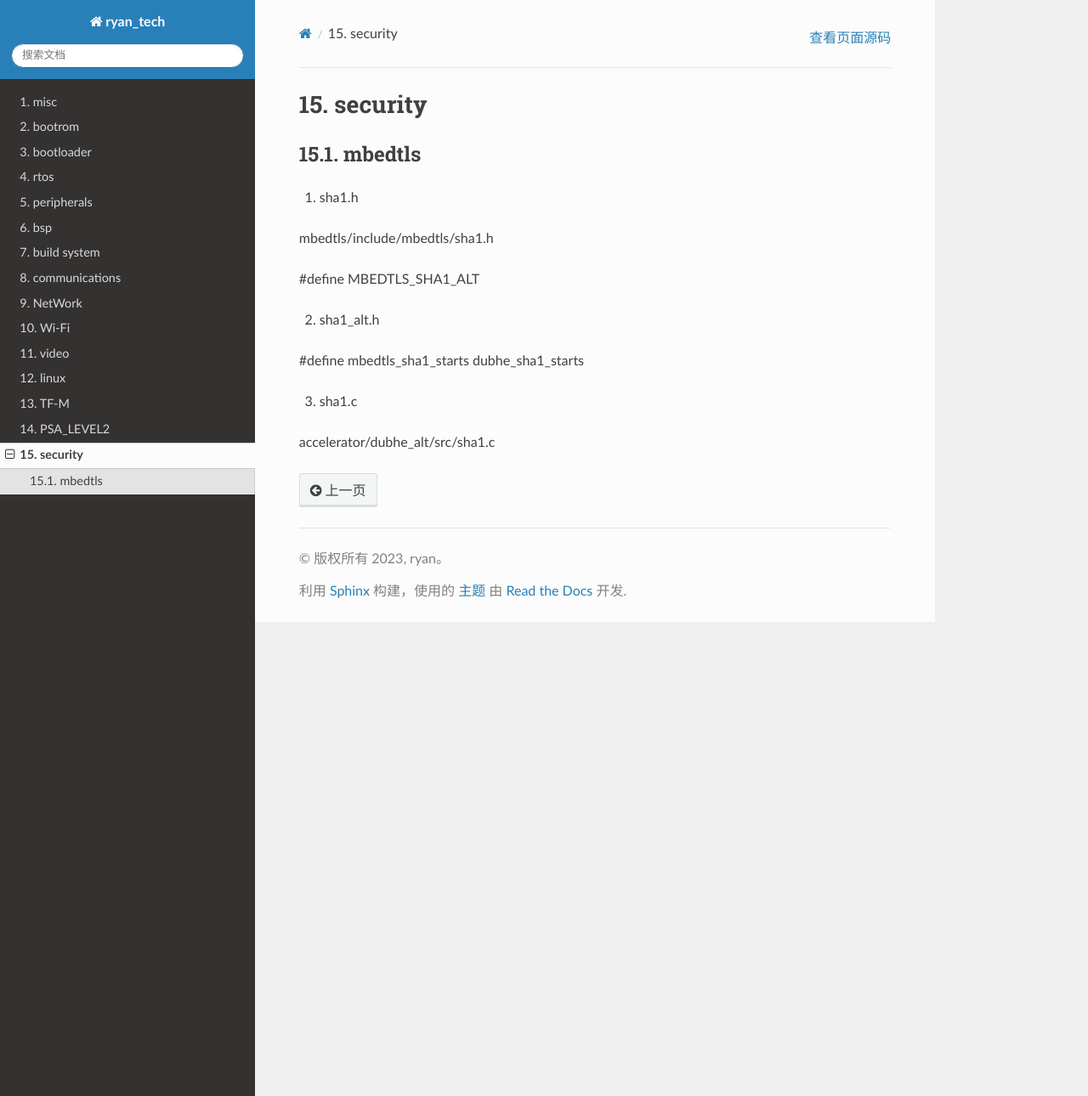
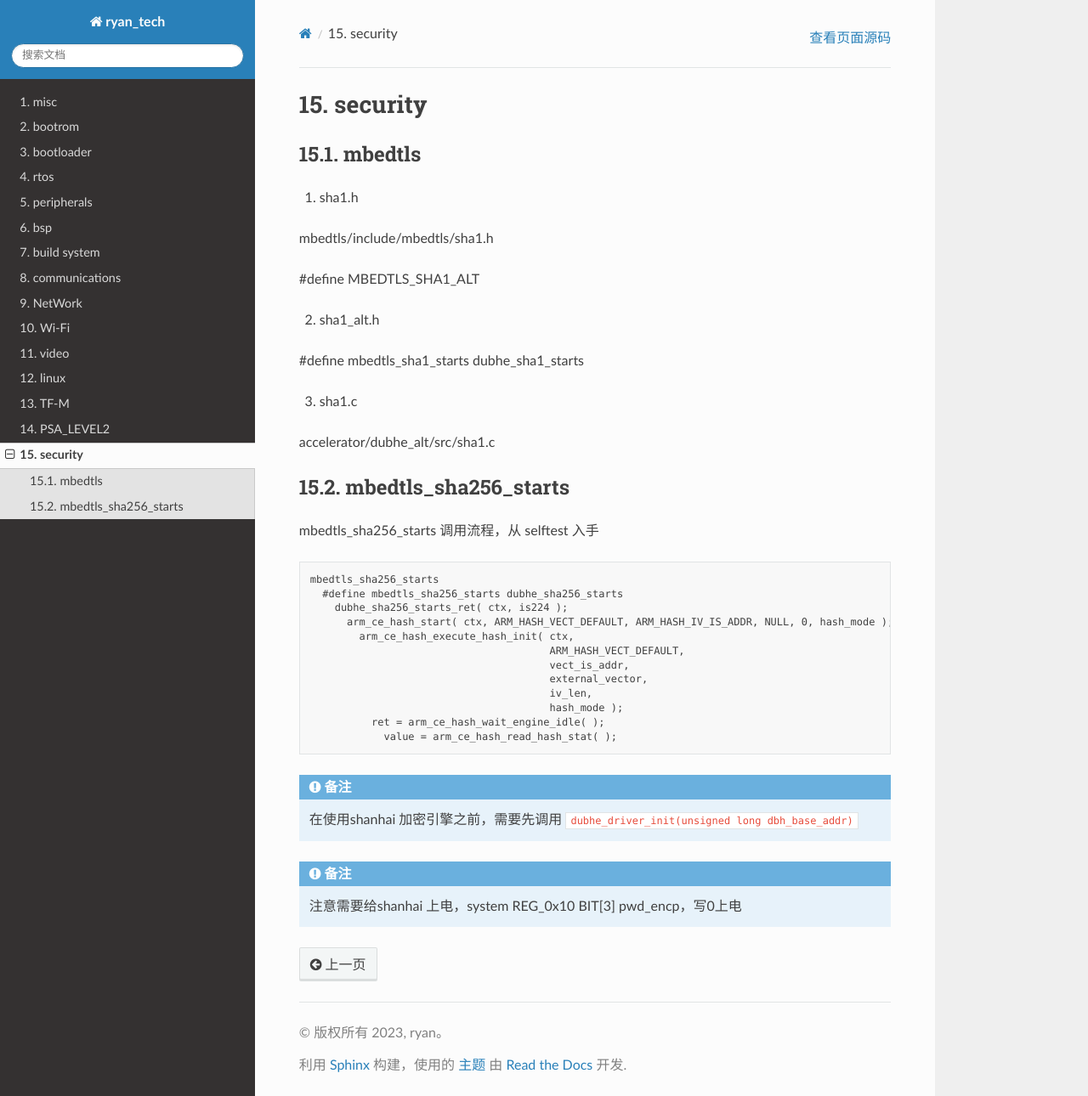
Before and after one commit to BlackTudou/tech_doc, a Sphinx documentation site: the page built from source/security/index.rst, in a window 1280 px wide and 1290 px high. Shown: the whole window at 85% size. Built offline with Sphinx 7.4.7 and the Read the Docs theme 2.0.0, drawn with Linux system fonts in a browser that asks for light colours.

```diff
--- a/source/peripherals/usb/index.rst
+++ b/source/peripherals/usb/index.rst
@@ -11,3 +11,4 @@
    usb_standard_request <usb_standard_request/index>
    usage <usage/index>
    cherry_usb <cherry_usb/index>
+   suspend_and_resume <suspend_and_resume/index>
--- a/source/security/index.rst
+++ b/source/security/index.rst
@@ -18,3 +18,32 @@
 3. sha1.c
 
 accelerator/dubhe_alt/src/sha1.c
+
+
+mbedtls_sha256_starts
+===========================
+
+mbedtls_sha256_starts 调用流程，从 selftest 入手
+
+.. code-block:: text
+
+    mbedtls_sha256_starts
+      #define mbedtls_sha256_starts dubhe_sha256_starts
+        dubhe_sha256_starts_ret( ctx, is224 );
+          arm_ce_hash_start( ctx, ARM_HASH_VECT_DEFAULT, ARM_HASH_IV_IS_ADDR, NULL, 0, hash_mode );
+            arm_ce_hash_execute_hash_init( ctx,
+                                           ARM_HASH_VECT_DEFAULT,
+                                           vect_is_addr,
+                                           external_vector,
+                                           iv_len,
+                                           hash_mode );
+              ret = arm_ce_hash_wait_engine_idle( );
+                value = arm_ce_hash_read_hash_stat( );
+
+.. note::
+
+    在使用shanhai 加密引擎之前，需要先调用 ``dubhe_driver_init(unsigned long dbh_base_addr)``
+
+.. note::
+
+    注意需要给shanhai 上电，system REG_0x10 BIT[3] pwd_encp，写0上电
```
Also changed, not shown: source/peripherals/usb/suspend_and_resume/index.rst (added, +143 -0 lines), source/peripherals/usb/_static/LPM_device_desc.png (added), source/peripherals/usb/_static/LPM_test.png (added), source/peripherals/usb/_static/LPM_token.png (added), source/peripherals/usb/_static/extension_1.png (added), source/peripherals/usb/_static/extension_2.png (added), source/peripherals/usb/_static/hid_power.png (added), source/peripherals/usb/_static/lpm_transition.png (added), source/peripherals/usb/_static/usb3cv.png (added).
